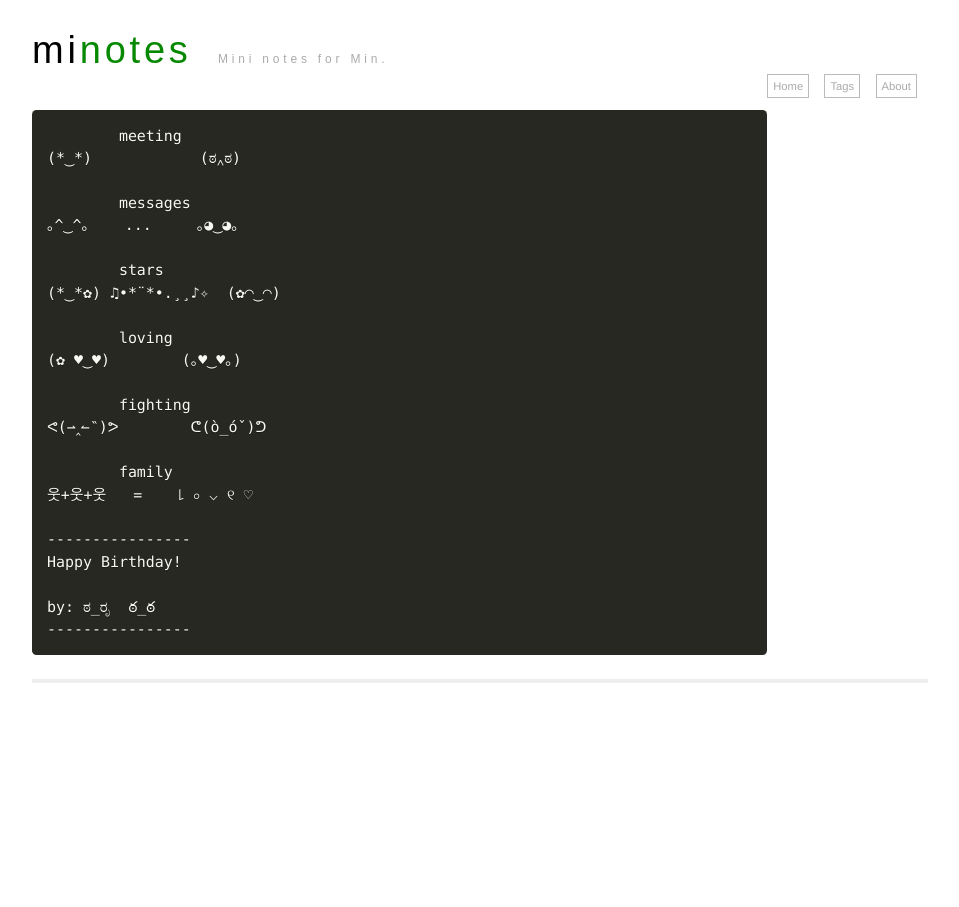
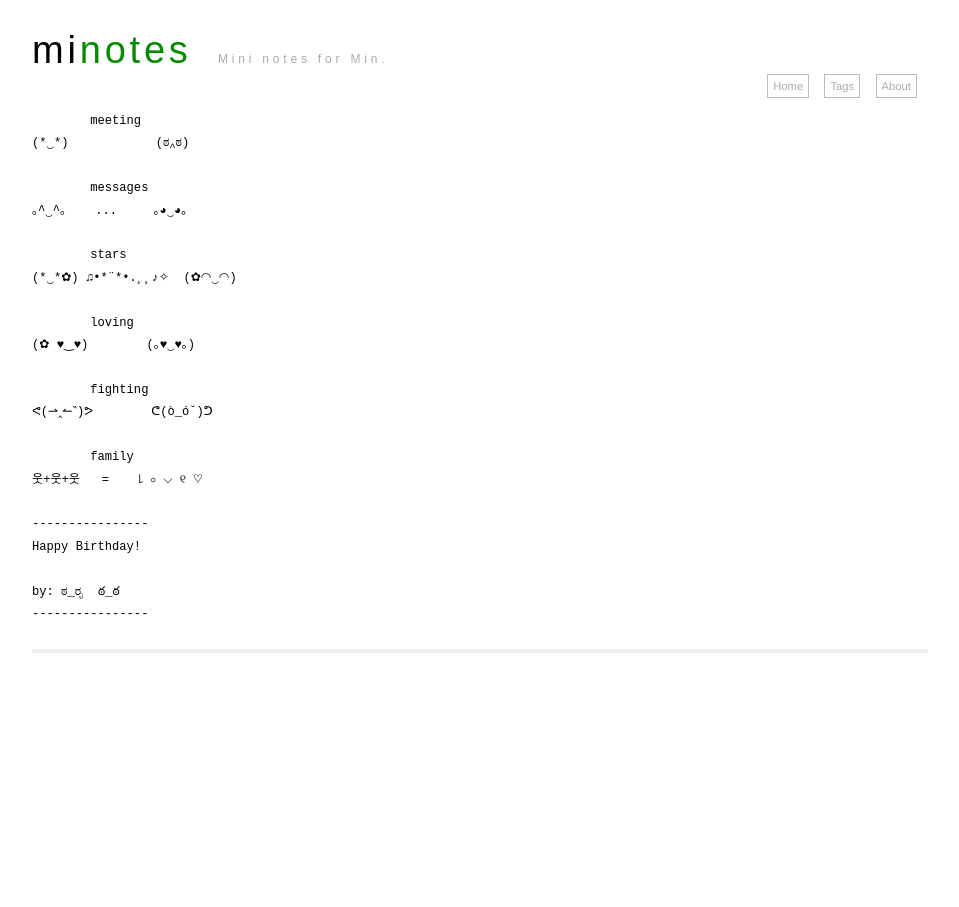
Before and after one commit to mindeng/mindeng.github.io, a Jekyll site: the page built from birthday/index.md, in a window 1280 px wide. Shown: the whole page, without its empty margins (160-1119 px from the left). Built offline with Jekyll 4.4.1, drawn with Linux system fonts in a browser that asks for light colours.

Commit message:
disable highlighter rouge

```diff
--- a/_config.yml
+++ b/_config.yml
@@ -1,5 +1,7 @@
 title: Minotes
 markdown: kramdown
-highlighter: rouge
+kramdown:
+   syntax_highlighter_opts:
+      disable : true
 timezone: Asia/Shanghai
 permalink: /notes/:title
```
